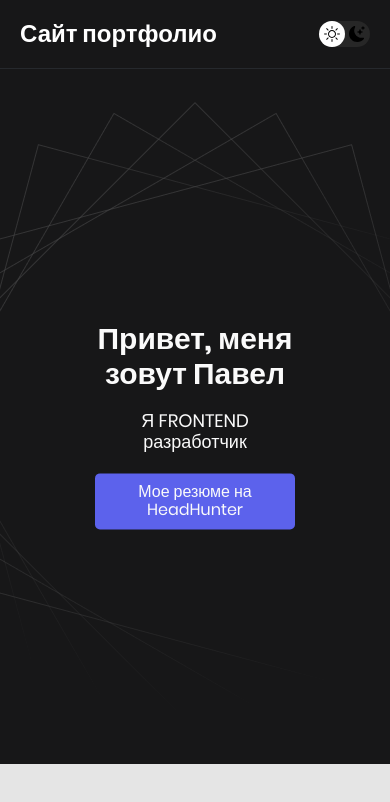
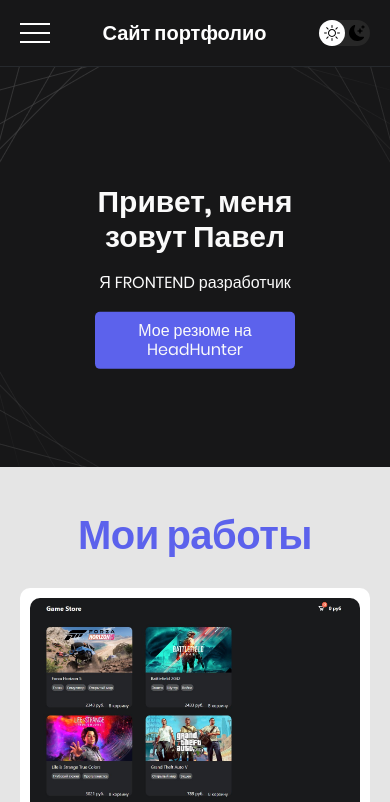
Before and after one commit to PavelAratin/siteportfolio, a React (Create React App) app: page /projects in a window 390 px wide. Shown: the top 802 px of the page. Built offline with nearby package versions, Linux system fonts and the light colour scheme.

Commit message:
логика скрытия/показа мобильного меню

```diff
--- a/src/App.js
+++ b/src/App.js
@@ -1,6 +1,6 @@
 import 'normalize.css';
 import React from 'react';
-
+import { useState } from 'react';
 //components
 import Footer from './components/Footer/Footer';
 import Header from './components/Header';
@@ -9,15 +9,19 @@
 import Projects from './components/Projects';
 
 function App() {
+  const [displayMobileMenu, setDisplayMobileMenu] = useState(false);
+  const displayMobileMenuHandler = () => {
+    setDisplayMobileMenu(!displayMobileMenu)
+  }
   return (
     <div className="site-container">
-      <Header></Header>
+      <Header displayMobileMenuHandler={displayMobileMenuHandler}></Header>
       <main>
         <Hero></Hero>
         <Projects></Projects>
       </main>
       <Footer></Footer>
-      <MobileMenu></MobileMenu>
+      <MobileMenu displayMobileMenu={displayMobileMenu} displayMobileMenuHandler={displayMobileMenuHandler}></MobileMenu>
     </div>
   );
 }
--- a/src/components/Header/Header.jsx
+++ b/src/components/Header/Header.jsx
@@ -1,19 +1,19 @@
+import { useState } from "react";
+import "./Header.scss";
 
-import { useState } from "react";
-import './Header.scss';
-
-const Header = () => {
+const Header = ({displayMobileMenuHandler}) => {
   const [tehemeToggle, setThemeToggle] = useState(false);
   const themeToggleHandler = () => {
-    setThemeToggle(!tehemeToggle)
-  }
+    setThemeToggle(!tehemeToggle);
+  };
+  const burgerClickHandler = () => {
+    displayMobileMenuHandler()
+  };
   return (
     <header className="header">
       <div className="container">
         <div className="nav-container">
-          <button
-            className='burger'
-          >
+          <button className="burger" onClick={burgerClickHandler}>
             <span className="burger__line burger__line--top"></span>
             <span className="burger__line burger__line--middle"></span>
             <span className="burger__line burger__line--bottom"></span>
--- a/src/components/MobileMenu/MobileMenu.jsx
+++ b/src/components/MobileMenu/MobileMenu.jsx
@@ -1,8 +1,14 @@
 import "./MobileMenu.scss";
+import { useRef } from "react";
 
-const MobileMenu = () => {
+const MobileMenu = ({ displayMobileMenu,displayMobileMenuHandler }) => {
+  const mobileMenuEl = useRef(null)
+  const clickHandler = ()=>{
+    mobileMenuEl.current.classList.remove('active')
+    displayMobileMenuHandler()
+  }
   return (
-    <div className="mobile-menu">
+    <div className={`mobile-menu ${displayMobileMenu ? "active" : ""}`} ref={mobileMenuEl}>
       <nav className="nav">
         <ul className="nav__list">
           <li className="nav__item">
@@ -22,7 +28,7 @@
           </li>
         </ul>
       </nav>
-      <button className="burger-close">
+      <button className="burger-close" onClick={clickHandler}>
         <span className="burger-close__line burger-close__line--top"></span>
         <span className="burger-close__line burger-close__line--bottom"></span>
       </button>
--- a/src/styles/index.scss
+++ b/src/styles/index.scss
@@ -60,39 +60,38 @@
 }
 @media screen and (max-width: 768px) {
   .burger{
-    display: block;
+    display: block !important;
   }
   .nav-container .nav{
     display: none;
   }
   .logo{
-    font-size: 20px;
+    font-size: 20px !important;
   }
   .title {
     font-size: 40px;
   }
   .hero{
-    background-color: red;
-    min-height: 400px;
+    min-height: 400px !important;
   }
   .project{
-    padding: 45px 0;
+    padding: 45px 0 !important;
     &__title{
-      margin-bottom: 30px;
+      margin-bottom: 30px !important;
     }
     &__img-title{
       font-size: 20px;
     }
   }
 }
-@media screen and (max-width: 768px){
+@media screen and (max-width: 500px){
   .hero__title {
-    font-size: 30px;
+    font-size: 30px !important;
   }
   .hero__description{
-    font-size: 16px;
+    font-size: 16px !important;
   }
   .footer{
-    padding: 30px 0;
+    padding: 30px 0 !important;
   }
 }
```
